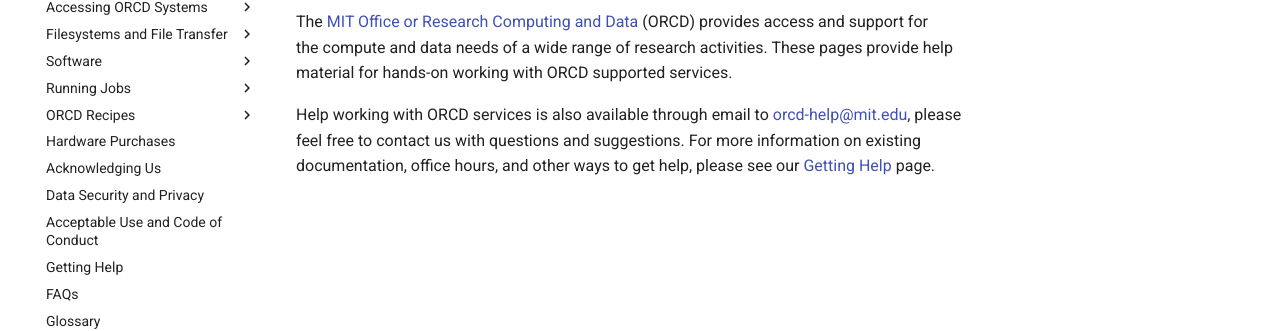
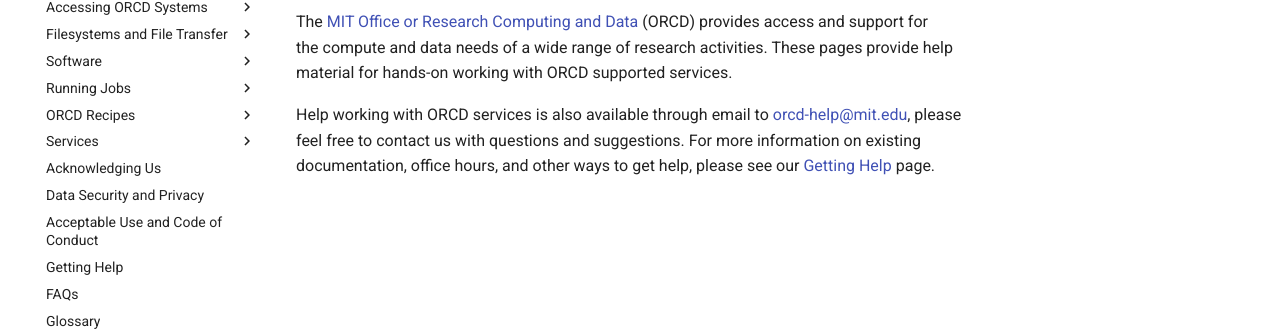
Before and after one commit to mit-orcd/orcd-docs-edit, an MkDocs documentation site: the page built from docs/index.md, in a window 1280 px wide. Shown: the part 212-543 px from the top of the page. Built offline with MkDocs 1.6.1 and Material for MkDocs 9.7.7, drawn with Linux system fonts in a browser that asks for light colours; some of the changed lines change nothing that is shown.

Commit message:
update toc

```diff
--- a/mkdocs.yml
+++ b/mkdocs.yml
@@ -12,7 +12,7 @@
     - SSH Control Channels: accessing-orcd/control-channels.md
   - Filesystems and File Transfer:
     - General Use Filesystems:  filesystems-file-transfer/filesystems.md
-    - Project Specific Filesystems: filesystems-file-transfer/project-filesystems.md
+#    - Project Specific Filesystems: filesystems-file-transfer/project-filesystems.md
     - Transferring Files:  filesystems-file-transfer/transferring-files.md
 #    - Best Practices:  filesystems-file-transfer/filesystem-best-practices.md
   - Software:
@@ -55,7 +55,11 @@
     - VASP: recipes/build-vasp-gcc-cpu.md
     - VSCode: recipes/vscode.md
     - X11: recipes/X11.md
-  - Hardware Purchases: hosted-hardware.md
+  - Services:
+    - Compute Services: services/compute-services.md
+    - Storage Services: services/storage-services.md
+    - Hardware Purchases: services/hosted-hardware.md
+    - Accessing Group Resources: services/accessing-group-resources.md
   - Acknowledging Us: acknowledgements.md
   - Data Security and Privacy: data-security.md
   - Acceptable Use and Code of Conduct: code-of-conduct.md
```
